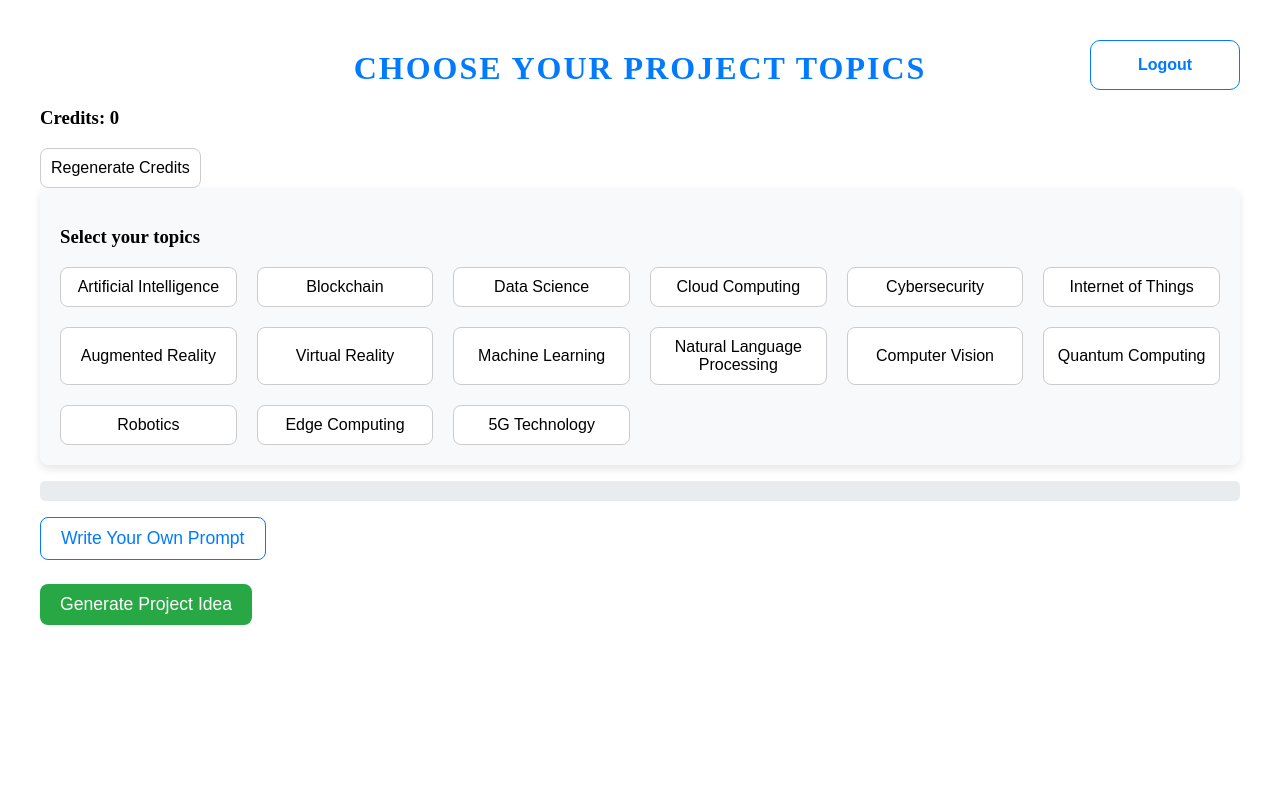
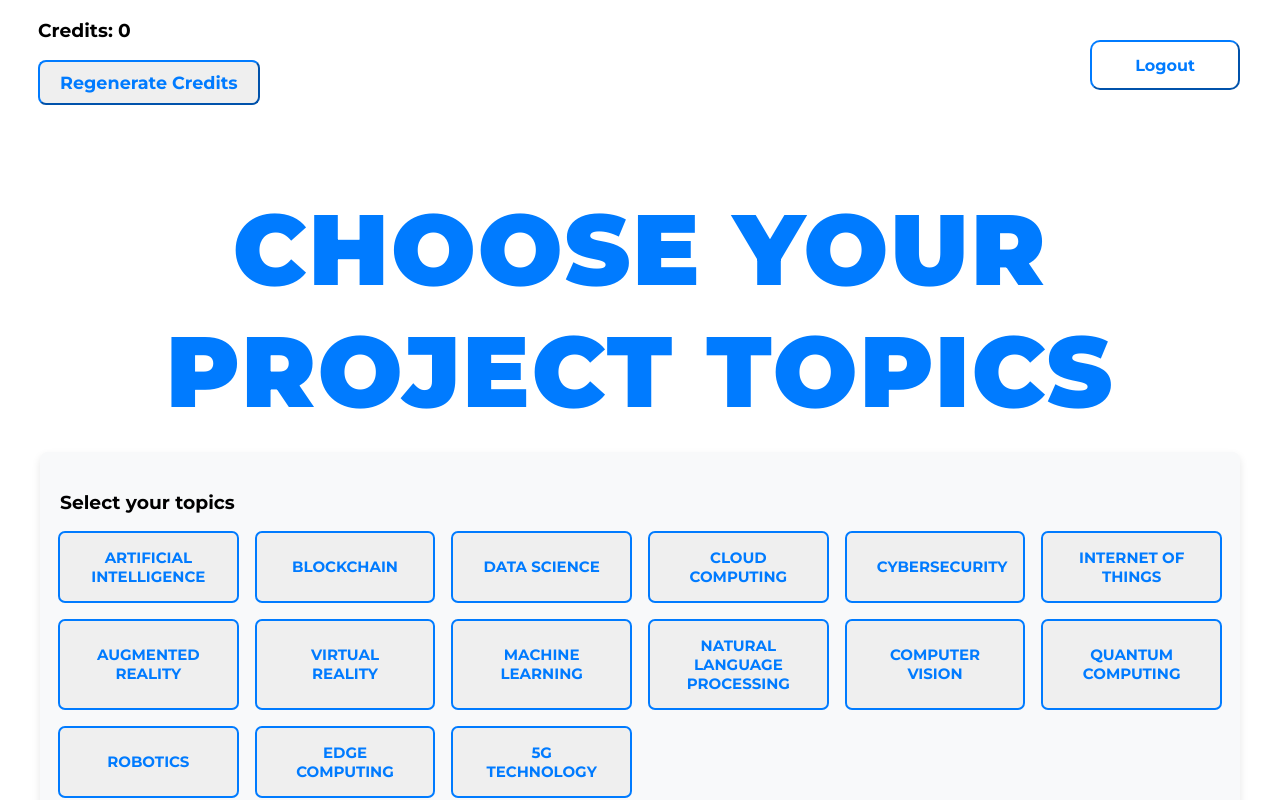
Before and after one commit to Hemanthkumar2k04/Hackerator, an Angular app: page /home in a window 1280 px wide. Shown: the top 800 px of the page. Built offline with nearby package versions, Linux system fonts and the light colour scheme.

Commit message:
Improved UI of home page buttons

```diff
--- a/src/app/home/home.component.html
+++ b/src/app/home/home.component.html
@@ -1,15 +1,19 @@
+<link href="https://fonts.googleapis.com/css2?family=Montserrat:wght@700;900&display=swap" rel="stylesheet">
+<div class="credits-container">
+  <h3>Credits: {{credits}}</h3>
+  <button type="submit" (click)="updateCredits(username, 300)" class="btn btn-outline-primary">Regenerate Credits</button>
+</div>
 <div class="container">
   <h2>Choose Your Project Topics</h2>
   <button class="logout-btn"type="submit" (click)="onLogout()">Logout</button>
-  <h3>Credits: {{credits}}</h3>
-  <button type="submit" (click)="updateCredits(username, 300)">Regenerate Credits</button>
+
   <!-- Card for Topic Selection -->
   <div class="card">
     <h3>Select your topics</h3>
     <div class="topic-grid">
       <button *ngFor="let topic of topics"
               [class.active]="selectedTopics.includes(topic)"
-              (click)="toggleSelection(topic)">
+              (click)="toggleSelection(topic)" class="button">
         {{ topic }}
       </button>
     </div>
--- a/src/app/home/home.component.scss
+++ b/src/app/home/home.component.scss
@@ -5,14 +5,28 @@
   padding: 0 15px;
 }
 
+.credits-container{
+  padding-left: 30px;
+}
+.credits-container h3{
+  font-family: 'Montserrat', sans-serif;
+}
+
+.credits-container button{
+  font-family: 'Montserrat', sans-serif;
+
+}
+
 h2 {
-  font-size: 2rem;
+  font-size: 100px;
   font-weight: bold;
   color: #007BFF;
   text-transform: uppercase;
   letter-spacing: 2px;
   text-align: center;
   margin-bottom: 20px;
+  font-family: 'Montserrat', sans-serif;
+  font-weight: 900;
 }
 
 .card {
@@ -21,6 +35,9 @@ h2 {
   padding: 20px;
   box-shadow: 0 4px 8px rgba(0, 0, 0, 0.1);
 }
+.card h3{
+  font-family: 'Montserrat', sans-serif;
+}
 
 .topic-grid {
   display: grid;
@@ -28,30 +45,46 @@ h2 {
   gap: 20px;
 }
 
-button {
-  border-radius: 8px;
-  padding: 10px;
-  font-size: 1rem;
-  border: 1px solid #ccc;
-  background-color: #fff;
-  transition: all 0.3s ease;
+.button {
+  padding: 1em 2em;
+  border: none;
+  border-radius: 5px;
+  font-weight: bold;
+  font-family: 'Montserrat', sans-serif;
+  text-transform: uppercase;
+  cursor: pointer;
+  color: #007BFF;
+  transition: all 700ms;
+  font-size: 15px;
+  position: relative;
+  overflow: hidden;
+  outline: 2px solid #007BFF;
+}
 
-  &:hover {
-    background-color: #007bff;
-    color: white;
-    cursor: pointer;
-  }
+.button:hover {
+  color: #ffffff;
+  transform: scale(1.1);
+  outline: 2px solid #007BFF;
+  box-shadow: 4px 5px 17px -4px #007BFF;
+}
 
-  &.active {
-    background-color: #007bff;
-    color: white;
-    border-color: #007bff;
-  }
+.button::before {
+  content: "";
+  position: absolute;
+  left: -50px;
+  top: 0;
+  width: 0;
+  height: 100%;
+  background-color: #007BFF;
+  transform: skewX(45deg);
+  z-index: -1;
+  transition: width 700ms;
+}
 
-  &:focus {
-    outline: none;
-  }
+.button:hover::before {
+  width: 250%;
 }
+
 
 .selection-bar {
   background-color: #e9ecef;
@@ -110,6 +143,7 @@ button {
   background-color: #28a745;
   color: white;
   border: none;
+  font-family: 'Montserrat', sans-serif;
   padding: 10px 20px;
   font-size: 1.1rem;
   border-radius: 8px;
@@ -120,6 +154,7 @@ button {
   color: #007bff;
   padding: 10px 20px;
   font-size: 1.1rem;
+  font-family: 'Montserrat', sans-serif;
   border-radius: 8px;
 
   &:hover {
@@ -210,6 +245,7 @@ ul {
   top: 40px;
   right: 40px;
   font-weight: bolder;
+  font-family: 'Montserrat', sans-serif;
   font-size: 16px;
   cursor: pointer;
   border-radius: 10px;
@@ -217,4 +253,8 @@ ul {
   color: #007bff;
   background-color: white;
   border-color: #007bff;
+  &:hover {
+    background-color: #007bff;
+    color: white;
+  }
 }
--- a/src/main.ts
+++ b/src/main.ts
@@ -19,7 +19,7 @@ import { AccountComponent } from './app/account/account.component';
 //   {path: 'account', component: AccountComponent}
 // ]
 const routes: Route[] = [
-  {path: '', redirectTo: '/login', pathMatch: 'full'},
+  {path: '', redirectTo: '/home', pathMatch: 'full'},
   {path:'login', component: LoginComponent},
   {path:'home', component: HomeComponent},
   {path: 'register', component: RegisterComponent},
```
